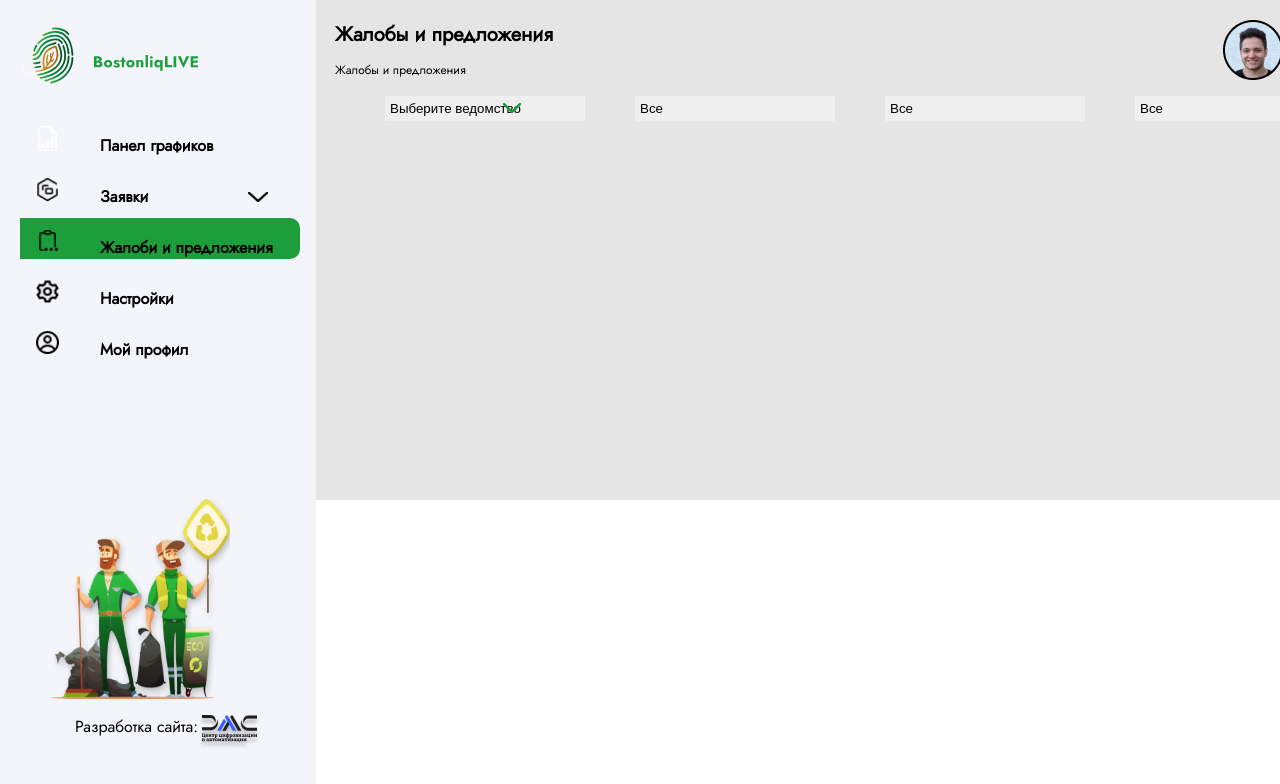
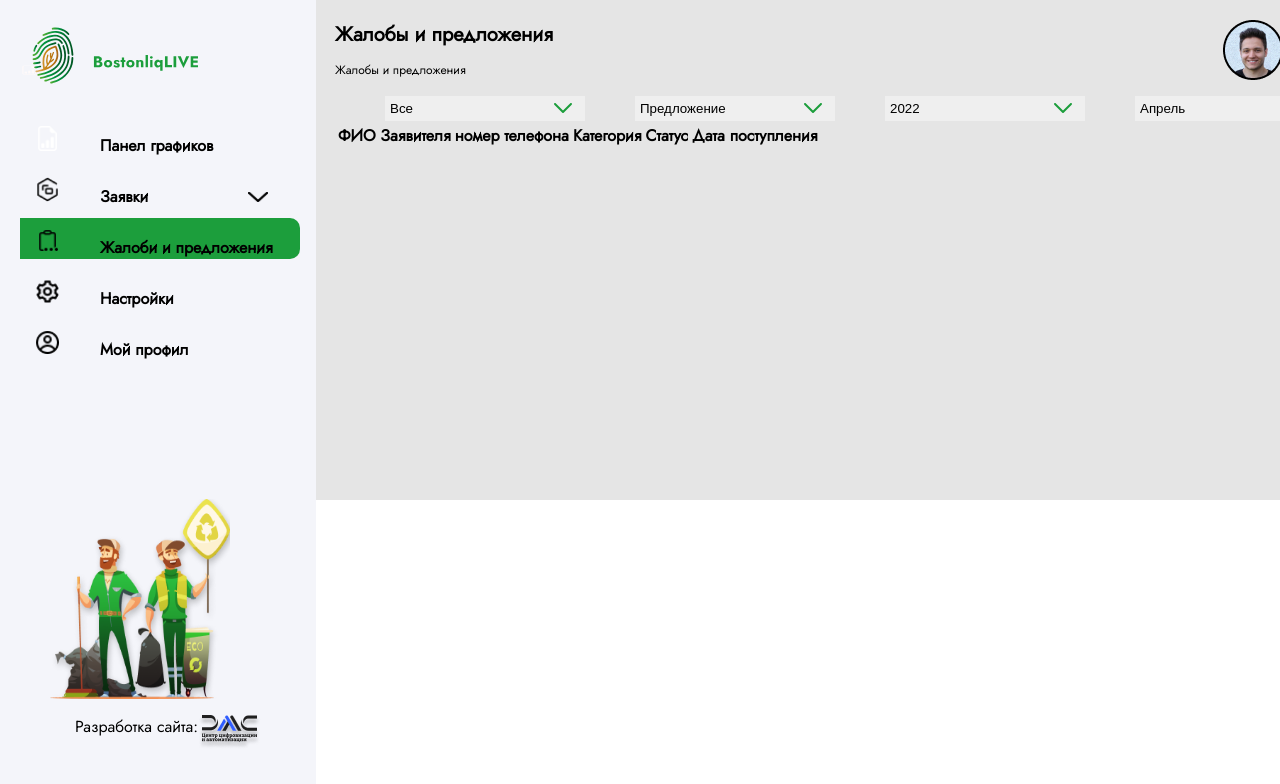
Before and after one commit to Azizkhan1992/Bostonlik-Vue, a Vue app: page /sentenses in a window 1280 px wide. Shown: the top 784 px of the page. Built offline with nearby package versions, Linux system fonts and the light colour scheme.

Commit message:
4 change

```diff
--- a/src/components/admin/MainMenu.vue
+++ b/src/components/admin/MainMenu.vue
@@ -21,14 +21,17 @@
 
 
                  <div v-if="isActive" class="inner-menu-items">
-                    <div class="menu-item-one panel">
+                    <div class="menu-item-one">
                         <router-link to="/requests">
                             <span>Откритые заявки</span>
                         </router-link>
 
                     </div>
                     <div class="menu-item-one panel">
-                        <span>Закрытые заявки</span>
+                        <router-link to="/closed-requests">
+                            <span>Закрытые заявки</span>
+                        </router-link>
+
                     </div>
                 </div>
             </div>
@@ -76,20 +79,27 @@ export default {
             beforeElem: null
         }
     },
+    mounted(){
+        this.getBeforeClass();
+    },
     methods:{
         menuActive(){
             this.isActive = !this.isActive
             if(this.isActive){
             this.elem = document.getElementById('request-elem')
-            this.beforeElem = document.getElementsByClassName('router-link-active')
+
              this.elem.classList.toggle("active-request-element")
-            console.log(this.isActive)
+            // console.log(this.isActive)
             }
            else{
             this.elem = document.getElementById('request-elem')
-            this.elem.classList.toggle("non-active-request")
-            console.log(this.isActive)
+            // console.log(this.isActive)
            }
+        },
+        getBeforeClass(){
+                this.beforeElem = document.getElementsByClassName('router-link-active')
+                // this.beforeElem.classList.toggle("non-active-request")
+                console.log(this.isActive)
         }
     }
 }
@@ -111,5 +121,16 @@ export default {
     background: #F4F5FA;
     transition: all 1s linear;
 }
-
+.active-request-element .router-link-active{
+    display: block;
+    width: 170px;
+    background:forestgreen;
+    color: #fff;
+}
+.menu-item-one{
+    margin-top: 5px;
+}
+.panel{
+    margin-bottom: 10px;
+}
 </style>
--- a/src/router.js
+++ b/src/router.js
@@ -49,6 +49,14 @@ const routes = [
                 }
             },
             {
+                path: '/closed-requests',
+                name: 'closed-requests',
+                component: ()=> import('./views/requests/ClosedRequests.vue'),
+                meta: {
+                    layout: 'MainDashboard'
+                }
+            },
+            {
                 path: '/sentenses',
                 name: 'sentenses',
                 component: ()=> import('./views/sentenses/Sentenses.vue'),
--- /dev/null
+++ b/src/views/requests/ClosedRequests.vue
@@ -0,0 +1,10 @@
+<template>
+<div>
+    <h3>Closed Requests</h3>
+</div>
+</template>
+<script>
+export default {
+    name: 'closed-requests'
+}
+</script>
--- a/src/views/sentenses/Sentenses.vue
+++ b/src/views/sentenses/Sentenses.vue
@@ -9,41 +9,51 @@
         </div>
         <div class="sentenses-content">
             <div class="sentenses-content-header">
-                <div class="sentenses-content-one">
+                <div class="sentenses-content-one one">
 
                 <img src="@/assets/src/Icons/chevron-down.svg" alt="">
                 <select id="sentenses-one-select">
-                    <option value="">Выберите ведомство</option>
+                    <option value="">Все</option>
                     <option value="">Новые</option>
                     <option value="">Старые</option>
                 </select>
             </div>
-            <div class="sentenses-content-one">
+            <div class="sentenses-content-one two">
                 <img src="@/assets/src/Icons/chevron-down.svg" alt="">
                 <select id="sentenses-status">
-                    <option value="">Все</option>
+                    <option value="">Предложение</option>
                     <option value="">Откритые</option>
                     <option value="">Закрытые</option>
                 </select>
             </div>
-            <div class="sentenses-content-one">
+            <div class="sentenses-content-one three">
                 <img src="@/assets/src/Icons/chevron-down.svg" alt="">
                 <select id="sentenses-month">
-                    <option value="">Все</option>
+                    <option value="">2022</option>
                     <option value="">Естественные</option>
                     <option value="">Человеческие</option>
                 </select>
             </div>
-            <div class="sentenses-content-one">
+            <div class="sentenses-content-one four">
                 <img src="@/assets/src/Icons/chevron-down.svg" alt="">
                 <select id="sentenses-year">
-                    <option value="">Все</option>
+                    <option value="">Апрель</option>
                     <option value="">Естественные</option>
                     <option value="">Человеческие</option>
                 </select>
             </div>
             </div>
-            <div class="sentenses-content-content"></div>
+            <div class="sentenses-content-content">
+                <table>
+                    <tr>
+                        <th>ФИО Заявителя</th>
+                        <th>номер телефона</th>
+                        <th>Категория</th>
+                        <th>Статус</th>
+                        <th>Дата поступления</th>
+                    </tr>
+                </table>
+            </div>
             <div class="sentenses-footer"></div>
         </div>
     </div>
@@ -58,6 +68,7 @@ export default {
     margin-left: 25px;
     margin-top: 10px;
     width: 95%;
+    position: relative;
 }
 .sentenses-container .sentenses-header{
     display: flex;
@@ -87,19 +98,21 @@ export default {
     margin-left: 10px;
     /* background: white; */
     border-radius: 10px;
+    flex-direction: column
 }
 .sentenses-content .sentenses-content-header{
     display: flex;
     /* justify-content: space-around */
 }
 .sentenses-content-one{
+    position: relative;
     display: flex;
     flex-direction: column;
     margin-left: 25px;
-    /* align-items: self-start; */
+
+    align-items: self-start;
 }
 .sentenses-content-one select{
-    position: relative;
     margin-top: 5px;
     min-width: 200px;
     padding: 5px;
@@ -114,8 +127,13 @@ export default {
       margin-left: 25px;
 }
 .sentenses-content-one img{
+    display: block;
     position: absolute;
-    left: 165px;
     top: 5px;
+    right: 10px;
+}
+th{
+        /* display: block;
+    margin-left: 50px; */
 }
 </style>
```
